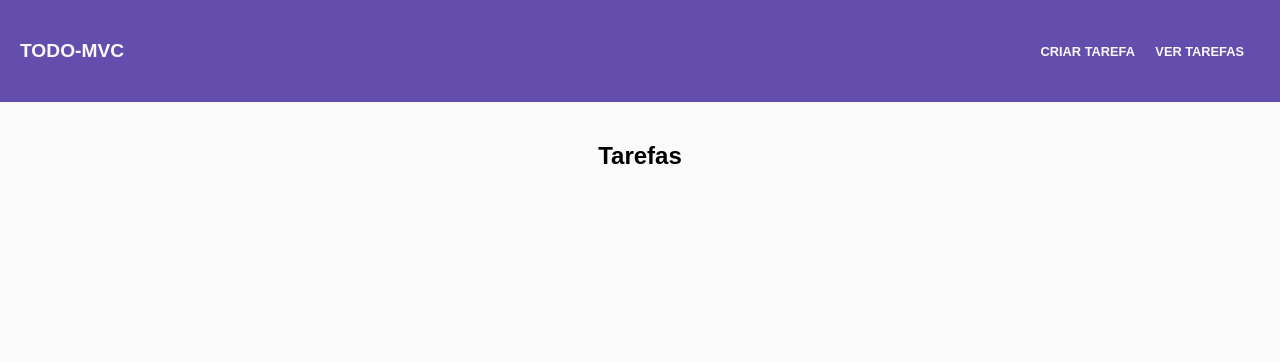
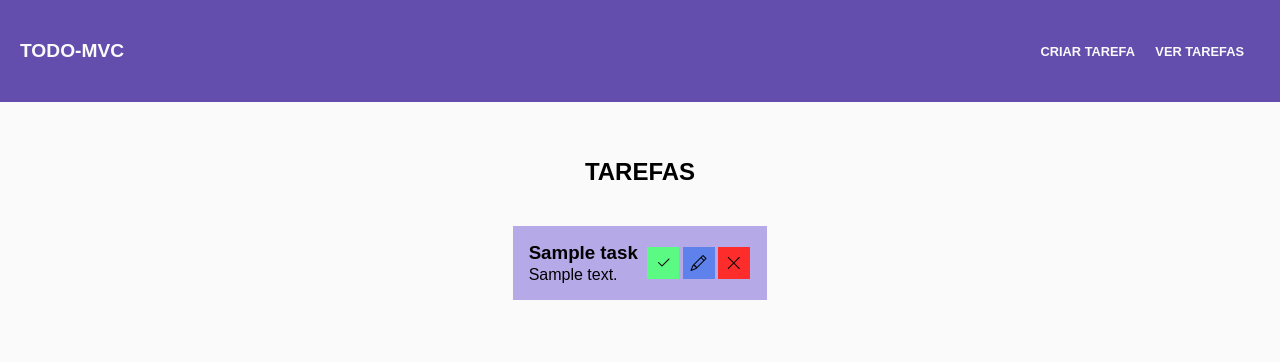
Before and after one commit to aleanrocha/nodejs-hc, a Node server app: page /tasks in a window 1280 px wide. Shown: the top 362 px of the page. Run offline with Node 20, Linux system fonts and the light colour scheme; tables that the repository leaves empty hold one stand-in row (values such as "Sample post"); some libraries are stand-ins or nearby versions.

Commit message:
resgatando e estilizando itens

```diff
--- a/09-mvc/public/css/styles.css
+++ b/09-mvc/public/css/styles.css
@@ -110,6 +110,86 @@ main {
   }
 }
 
+.tasks {
+  display: grid;
+  gap: 2rem;
+  justify-content: center;
+  padding: 1rem;
+
+  width: 100%;
+  max-width: 480px;
+  margin: 0 auto;
+
+  > h2 {
+    text-transform: uppercase;
+  }
+}
+
+.tasks ul li {
+  list-style: none;
+  text-align: left;
+  padding: 1rem;
+  display: flex;
+  align-items: center;
+  justify-content: space-between;
+  gap: 0.5rem;
+  margin: 0.5rem 0;
+
+  background-color: #b6a9e7;
+}
+
+
+.tasks .task-content {
+  text-align: justify;
+  > p {
+    margin: 0.1rem 0.5rem 0 0;
+  }
+}
+
+.tasks .task-options {
+  display: flex;
+  align-items: center;
+  justify-content: center;
+
+  > a {
+    font-size: 1rem;
+    background-color: #634ead;
+    color: #000;
+    font-weight: bolder;
+    padding: 0.5rem;
+    margin: 0.1rem;
+  }
+
+  > .x {
+    background-color:#ff2c2c;
+    transition: 0.3s;
+  }
+  > .x:hover {
+    opacity: 0.7;
+  }
+
+  > .pencil {
+    background-color: #5e81eb;
+    transition: 0.3s;
+  }
+  > .pencil:hover {
+    opacity: 0.7;
+  }
+
+  > .check {
+    background-color: #5bfa83;
+    transition: 0.3s;
+  }
+  > .check:hover {
+    opacity: 0.7;
+  }
+}
+
+.done {
+  transition: 0.3s;
+  background-color: #634ead;
+}
+
 @media screen and (max-width: 420px) {
   header h1 {
     font-size: 0.9rem;
@@ -124,4 +204,7 @@ main {
   .form-control {
     width: 95%;
   }
+  .tasks .task-options {
+    display: grid;
+  }
 }
--- a/09-mvc/src/controllers/TaskController.js
+++ b/09-mvc/src/controllers/TaskController.js
@@ -15,7 +15,8 @@ module.exports = class TaskController {
     res.redirect('/tasks')
   }
 
-  static showTasks(req, res) {
-    res.render('tasks/all')
+  static async showTasks(req, res) {
+    const tasks = await Task.findAll({ raw: true })
+    res.render('tasks/all', { tasks })
   }
 }
--- a/09-mvc/src/views/layouts/main.handlebars
+++ b/09-mvc/src/views/layouts/main.handlebars
@@ -1,17 +1,20 @@
-<!DOCTYPE html>
-<html lang="pt-br">
+<html lang='pt-br'>
   <head>
-  <meta charset="UTF-8">
-  <meta name="viewport" content="width=device-width, initial-scale=1.0">
-  <link rel="stylesheet" href="/css/styles.css">
+    <meta charset='UTF-8' />
+    <meta name='viewport' content='width=device-width, initial-scale=1.0' />
+    <link rel='stylesheet' href='/css/styles.css' />
+    <link
+      rel='stylesheet'
+      href='https://cdn.jsdelivr.net/npm/bootstrap-icons@1.11.3/font/bootstrap-icons.min.css'
+    />
     <title>Lista de tarefas - MVC</title>
   </head>
   <body>
     <header>
       <h1>Todo-MVC</h1>
       <nav>
-      <a href="/tasks/add">Criar tarefa</a>
-      <a href="/tasks">Ver Tarefas</a>
+        <a href='/tasks/add'>Criar tarefa</a>
+        <a href='/tasks'>Ver Tarefas</a>
       </nav>
     </header>
     <main>
--- a/09-mvc/src/views/tasks/all.handlebars
+++ b/09-mvc/src/views/tasks/all.handlebars
@@ -1,3 +1,18 @@
-<section class="tasks">
+<section class='tasks'>
   <h2>Tarefas</h2>
+  <ul>
+    {{#each tasks}}
+      <li>
+        <div class='task-content'>
+          <h3 class='task-title'>{{this.title}}</h3>
+          <p class='task-description'>{{this.description}}</p>
+        </div>
+        <div class='task-options'>
+          <a href='/' class="check"><i class='bi bi-check2'></i></a>
+          <a href='/' class="pencil"><i class='bi bi-pencil'></i></a>
+          <a href='/' class="x"><i class='bi bi-x-lg'></i></a>
+        </div>
+      </li>
+    {{/each}}
+  </ul>
 </section>
```
Lines whose indentation alone changed are shown as unchanged.
